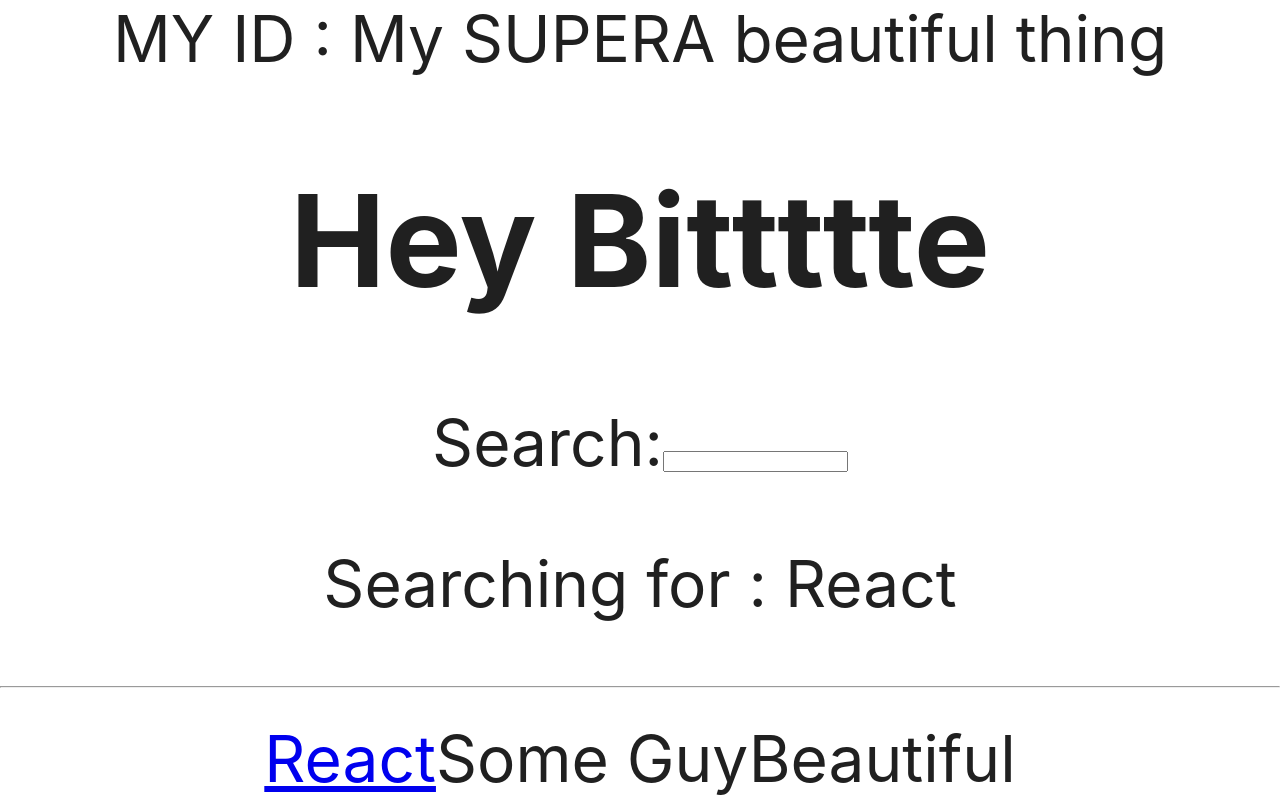
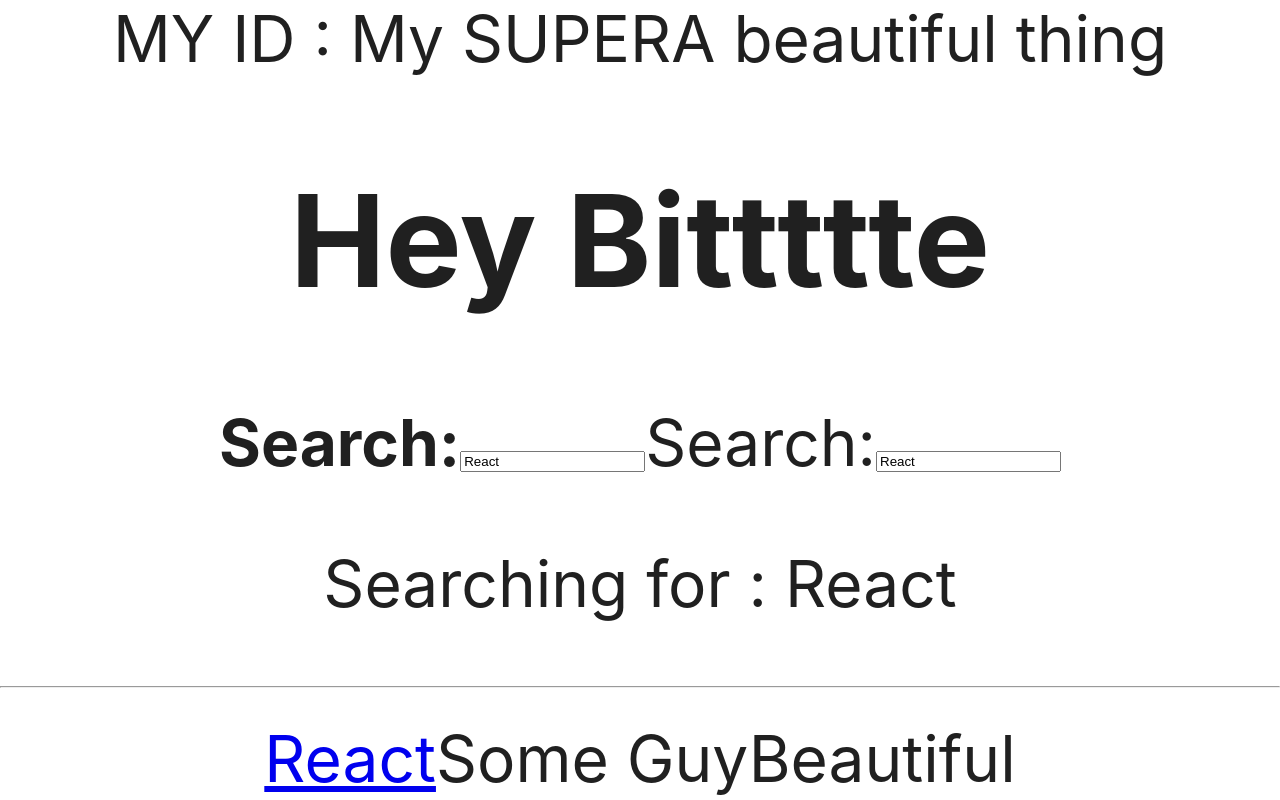
Before and after one commit to AndreasBerglund/roadtoreact, a React (Create React App) app: page / in a window 1280 px wide. Built offline with nearby package versions, Linux system fonts and the light colour scheme.

Commit message:
reusable components

```diff
--- a/src/App.js
+++ b/src/App.js
@@ -41,19 +41,35 @@ const Item = ({ title, url, author, num_comments, points, other }) => (
   </div>
 )
 
+const InputWithLabel = ({id, type = 'text', value, onInputChange, children}) => (
+  <>
+  <label htmlFor={id}>{children}</label>
+  <input
+        onChange={onInputChange}
+        id={id}
+        type={type}
+        value={value}
+      />
+  </>
+)
 
 
 const Thing = ({ thingsprops: { id, not_super } }) => <div>{id} : {not_super}A beautiful thing</div>
 
 const List = ({ list, other }) => list.map(item => <Item key={item.objectID} {...item} other={other} />)
 
-const Search = ({ search, onSearch }) => {
+const Search = ({ searchTerm, onSearch }) => {
 
   return (
     <>
       <label htmlFor="search">Search:</label>
-      <input onChange={onSearch} id="search" type="text"></input>
-      <p>Searching for : {search}</p>
+      <input
+        onChange={onSearch}
+        id="search"
+        type="text"
+        value={searchTerm}
+      ></input>
+      <p>Searching for : {searchTerm}</p>
       <hr />
     </>
 
@@ -111,7 +127,9 @@ const App = () => {
     <div style={styles}>
       <Thing thingsprops={ThingsProps} />
       <h1>{welcome.greeting} {getTitle('Bittttte')}</h1>
-      <Search onSearch={handleChange} search={searchTerm} />
+
+      <InputWithLabel id="search" label="Search" value={searchTerm} onInputChange={handleChange} ><strong>Search:</strong></InputWithLabel >
+      <Search onSearch={handleChange} searchTerm={searchTerm} />
 
       <List list={searchedStories} other="Beautiful" />
 
```
